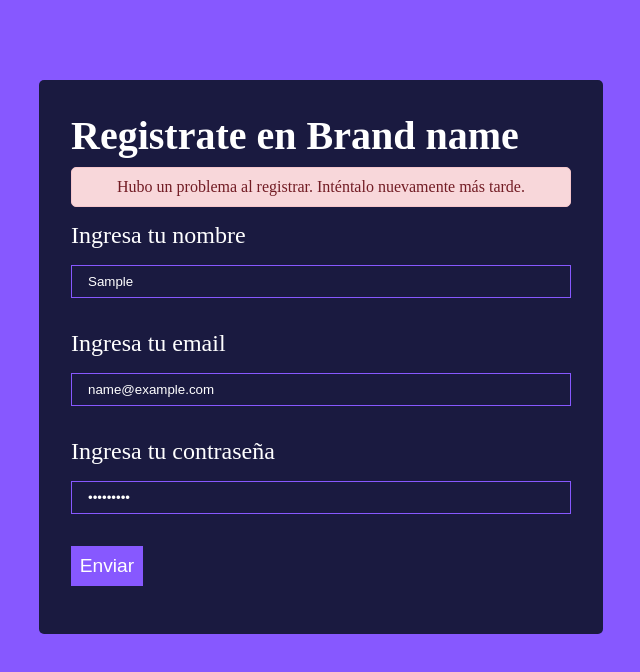
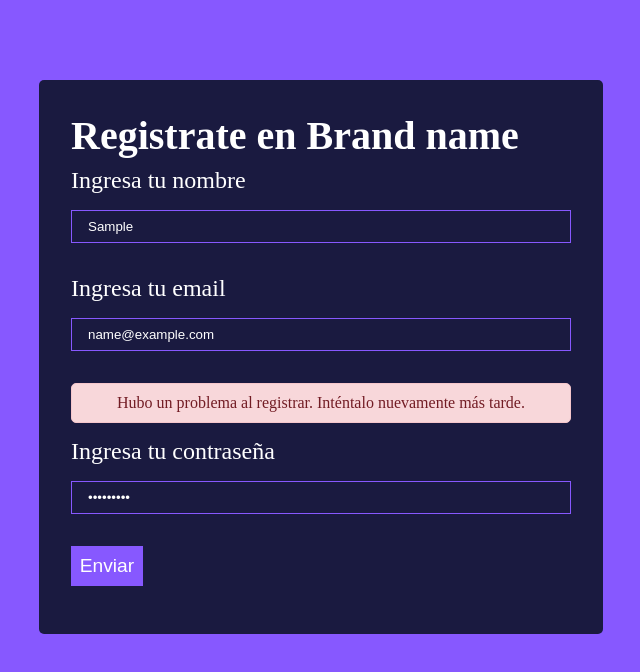
Before and after one commit to KevinBell1/Proyecto-Final-UTN-FRONTEND, a React (Vite) app: page /register in a window 1280 px wide. Both pictures are taken after typing "Sample", "name@example.com", "Sample123" into the empty fields and a click on the button "Enviar". Shown: the top 672 px of the page, without its empty margins (319-959 px from the left). Built offline with nearby package versions, Linux system fonts and the light colour scheme; no server answers.

Commit message:
bugfix css errores

```diff
--- a/src/Screens/RegisterScreen.jsx
+++ b/src/Screens/RegisterScreen.jsx
@@ -63,11 +63,7 @@ const RegisterScreen = () => {
         <div className='register-container'>
             <h1>Registrate en Brand name</h1>
 
-            {generalError && (
-                <div className="error-banner">
-                    <p>{generalError}</p>
-                </div>
-            )}
+
 
             <form onSubmit={handleRegister} className='register-box'>
                 <div className='input-container'>
@@ -95,6 +91,11 @@ const RegisterScreen = () => {
                         className='todo-input'
                     />
                     {errors.email && <p className="error-text">{errors.email.join(", ")}</p>}
+                    {generalError && (
+                <div className="error-banner">
+                    <p>{generalError}</p>
+                </div>
+            )}
                 </div>
                 <div className='input-container'>
                     <label>Ingresa tu contraseña</label>
```
